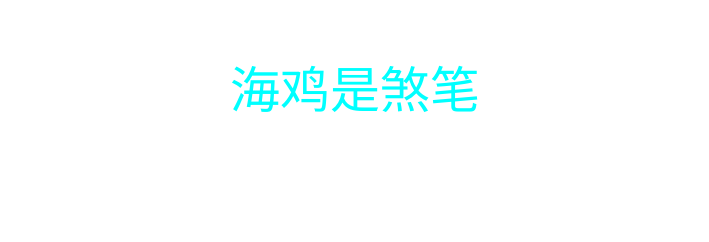
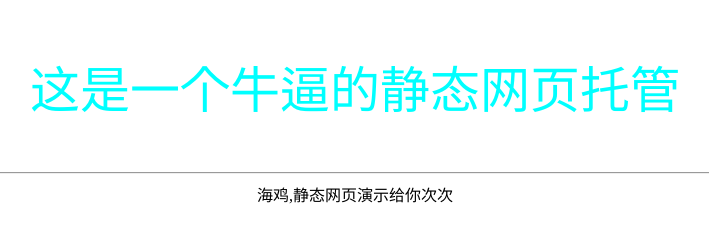
Before and after one commit to lijiusong/lijiusong.github.oi, a plain HTML site: page index.html in a window 1280 px wide. Shown: the whole page, without its empty margins (285-994 px from the left). Drawn offline with nearby package versions, Linux system fonts and the light colour scheme.

Commit message:
Update index.html

```diff
--- a/index.html
+++ b/index.html
@@ -9,20 +9,23 @@
     <title>Document</title>
     <style>
         #title {
+
+            text-align: center;
+        }
+        .content{
             font-size: 50px;
-            text-align: center;
         }
     </style>
     <script>
-        $('#title').ready(function () {
+        $('.content').ready(function () {
             var colors = ['red', 'orange', 'yellow', 'green', 'cyan', 'blue', 'violet']
             var index = 0;
             setInterval(function () {
-                $('#title').css('color', colors[index]);
-                if(index === 6){
+                $('.content').css('color', colors[index]);
+                if (index === 6) {
                     index = 0;
                 }
-                else{
+                else {
                     index++;
                 }
             }, 1000)
@@ -34,7 +37,12 @@
 </head>
 
 <body>
-    <p id='title'>海鸡是煞笔</p>
+    <div id='title'>
+        <p class="content">这是一个牛逼的静态网页托管</p>
+        <hr>
+        <span>海鸡,静态网页演示给你次次</span>
+    </div>
+
 </body>
 
 </html>
```
